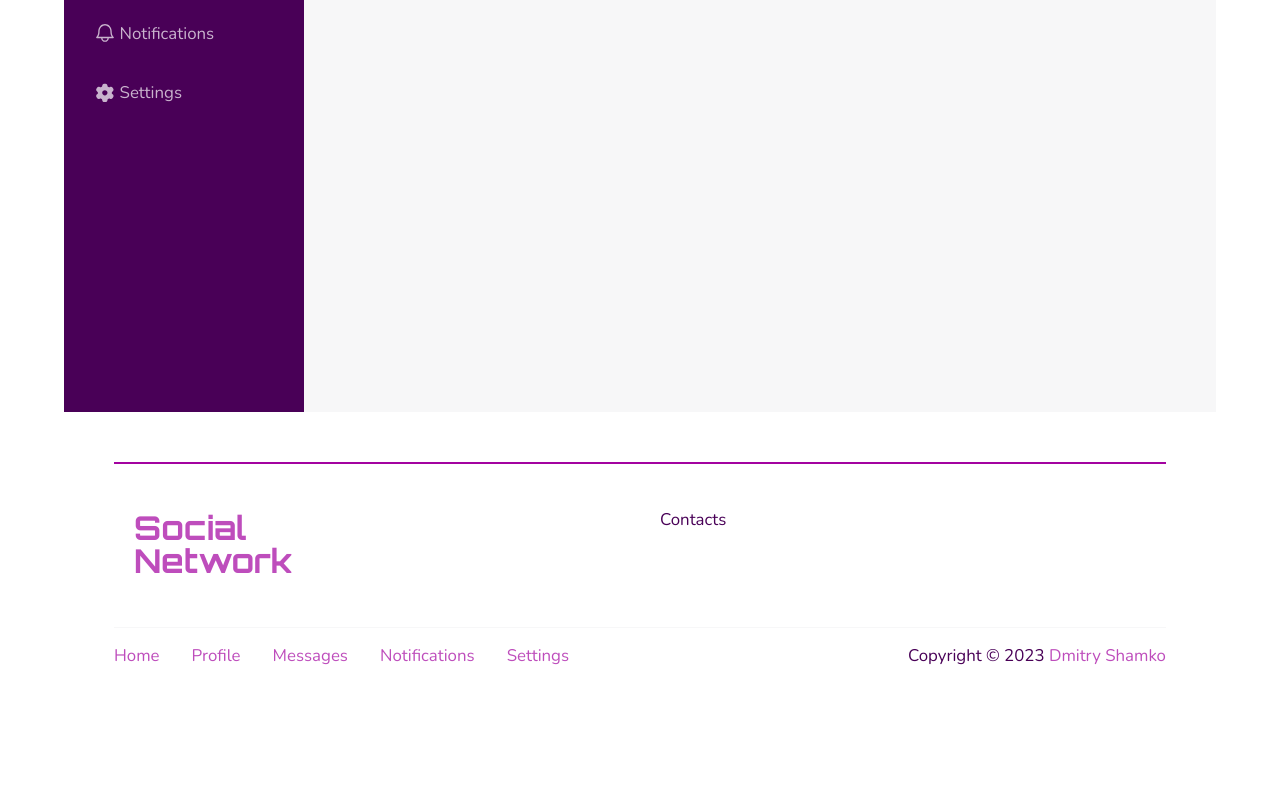
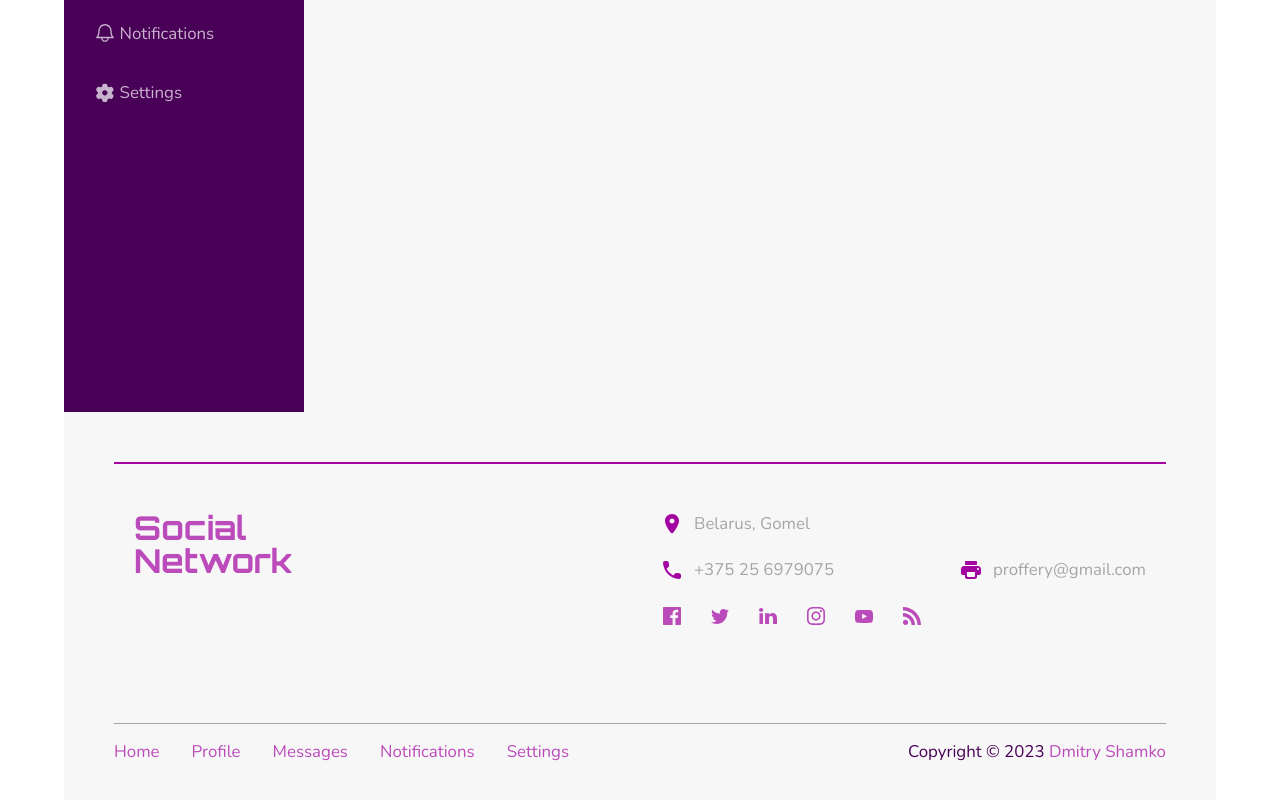
Before and after one commit to proffery/samurai-way, a React (Create React App) app: page / in a window 1280 px wide. Shown: the part 388-1188 px from the top of the page. Before the commit the page ends 1103 px from the top, so only its background shows below. Built offline with nearby package versions, Linux system fonts and the light colour scheme.

Commit message:
footer social icons

```diff
--- a/src/components/FlexWrapper.ts
+++ b/src/components/FlexWrapper.ts
@@ -5,6 +5,7 @@ type FlexWrapperPropsType = {
     justify?: string,
     align?: string,
     wrap?: string,
+    gap?: string
 }
 
 export const FlexWrapper = styled.div<FlexWrapperPropsType>`
@@ -13,4 +14,5 @@ export const FlexWrapper = styled.div<FlexWrapperPropsType>`
     justify-content: ${props => props.justify || "flex-start"};
     align-items: ${props => props.align || "stretch"};
     flex-wrap: ${props => props.wrap || "nowrap"};
+    gap: ${props => props.gap || "0px"};
 `
--- a/src/components/icon/Icon.tsx
+++ b/src/components/icon/Icon.tsx
@@ -10,7 +10,7 @@ type IconPropsType = {
 
 export const Icon = (props: IconPropsType) => {
     return (
-        <svg xmlns="http://www.w3.org/2000/svg" viewBox={props.viewBox || "0 0 30 30"} width={props.width || "24px"} height={props.height || "24px"}>
+        <svg xmlns="http://www.w3.org/2000/svg" viewBox={props.viewBox || "0 0 24 24"} width={props.width || "24px"} height={props.height || "24px"}>
             <use xlinkHref={`${iconsSprite}#${props.iconId}`} />
         </svg>
     )
--- /dev/null
+++ b/src/data/socialLinks.ts
@@ -0,0 +1,45 @@
+export const socialLinks = [
+    {
+        id: 1,
+        item_name: "Facebook",
+        item_href: "#",
+        item_icon: "facebook",
+        viewBox: "0 0 24 24",
+    },
+    {
+        id: 2,
+        item_name: "Twitter",
+        item_href: "#",
+        item_icon: "twitter",
+        viewBox: "0 0 24 24",
+    },
+    {
+        id: 3,
+        item_name: "Linkedin",
+        item_href: "#",
+        item_icon: "linkedin",
+        viewBox: "0 0 24 24",
+    },
+    {
+        id: 4,
+        item_name: "Instagram",
+        item_href: "#",
+        item_icon: "instagram",
+        viewBox: "0 0 24 24",
+    },
+    {
+        id: 5,
+        item_name: "YouTube",
+        item_href: "#",
+        item_icon: "youtube",
+        viewBox: "0 0 24 24",
+    },
+    {
+        id: 6,
+        item_name: "RSS",
+        item_href: "#",
+        item_icon: "rss",
+        viewBox: "0 0 24 24",
+    },
+
+]
--- a/src/layout/footer/Footer.tsx
+++ b/src/layout/footer/Footer.tsx
@@ -5,19 +5,41 @@ import { theme } from "../../styles/Theme.styled"
 import { FlexWrapper } from "../../components/FlexWrapper"
 import { Menu } from "../navbar/menu/Menu"
 import { Link } from "../../components/link/Link.styled"
+import { Icon } from "../../components/icon/Icon"
+import { SocialMedeaLinks } from "./socialMedeaLinks/SocialMedeaLinks"
 
 export const Footer = () => {
     return (
         <StyledFooter>
             <FooterContainer>
                 <TopWrapper align="start" direction="row" wrap="wrap" justify="space-between">
-                    <ContactsHalf><Logo type="primary"/></ContactsHalf>
-                    <ContactsHalf>Contacts</ContactsHalf>
+                    <ContactsHalf>
+                        <Logo type="primary"/>
+                    </ContactsHalf>
+                    <ContactsHalf direction="column">
+                        <IconWrapper align="center">
+                            <Icon iconId="location"/>
+                            <span>Belarus, Gomel</span>
+                        </IconWrapper>
+                        <FlexWrapper wrap="wrap" justify="space-between" gap="22px">
+                            <IconWrapper align="center">
+                                <Icon iconId="phone"/>
+                                <span>+375 25 6979075</span>
+                            </IconWrapper>
+                            <IconWrapper align="center">
+                                <Icon iconId="fax"/>
+                                <span>proffery@gmail.com</span>
+                            </IconWrapper>
+                        </FlexWrapper>
+                        <FlexWrapper>
+                            <SocialMedeaLinks />
+                        </FlexWrapper>
+                    </ContactsHalf>
                 </TopWrapper>
-                <FlexWrapper align="start" direction="row" justify="space-between">
+                <BottomWrapper align="start" direction="row" wrap="wrap" justify="space-between">
                     <Menu type="primary" direction="row" icons={false}/>
                     <Copyright><span>Copyright © 2023&nbsp;</span><Link type="primary">Dmitry Shamko</Link></Copyright>
-                </FlexWrapper>
+                </BottomWrapper>
             </FooterContainer>
         </StyledFooter>
     )
@@ -36,14 +58,20 @@ const StyledFooter = styled.footer`
 
 const FooterContainer = styled(Container)`
     flex-direction: column;
+    flex-wrap: wrap;
     padding: 50px;
     gap: 20px;
+    background-color: ${theme.color.background.primary};
+    @media ${theme.media.mobile} {
+        padding: 25px;
+    }
 `
 
 const ContactsHalf = styled(FlexWrapper)`
     width: 50%;
     height: 100%;
     padding: 50px 20px;
+    gap: 22px
 `
 const TopWrapper = styled(FlexWrapper)`
     position: relative;
@@ -62,9 +90,33 @@ const TopWrapper = styled(FlexWrapper)`
         width: 100%;
         height: 1px;
         bottom: 0;
-        background-color: ${theme.color.background.primary};
+        background-color: ${theme.color.text.placeholder};
     }
 `
+
+const BottomWrapper = styled(FlexWrapper)`
+    gap: 32px;
+`
+
+const IconWrapper = styled(FlexWrapper)`
+    color: ${theme.color.text.placeholder};
+    svg {
+        color: ${theme.color.text.primary};
+        min-width: 24px;
+    }
+    span {
+        white-space: nowrap;
+    }
+    gap: 10px;
+    @media ${theme.media.mobile} {
+        svg {
+            min-width: 18px;
+            width: 18px;
+        }
+    }
+
+`
+
 const Copyright = styled.div`
     display: flex;
     flex-wrap: wrap;
--- /dev/null
+++ b/src/layout/footer/socialMedeaLinks/SocialMedeaLinks.tsx
@@ -0,0 +1,29 @@
+import styled from "styled-components"
+import { Icon } from "../../../components/icon/Icon"
+import { Link } from "../../../components/link/Link.styled"
+import { socialLinks } from "../../../data/socialLinks"
+
+export const SocialMedeaLinks = () => {
+    return (
+        <LinksContainer>
+            {socialLinks.map(link => {
+                return (
+                    <Link key={link.id}
+                        href={link.item_href}
+                        title={link.item_name}
+                        aria-label={link.item_name + ' link'}
+                        type="primary"
+                    ><Icon iconId={link.item_icon} /></Link>
+                )
+            })}
+        </LinksContainer>
+    )
+}
+
+const LinksContainer = styled.div`
+    display: flex;
+    width: 100%;
+    align-items: center;
+    flex-wrap: wrap;
+    gap: 24px;
+`
--- a/src/layout/navbar/Navbar.tsx
+++ b/src/layout/navbar/Navbar.tsx
@@ -18,6 +18,9 @@ const StyledNavbar = styled(FlexWrapper)`
     min-height: 100vh;
     padding: 54px 28px;
     width: 25%;
-    min-width: 218px;
+    min-width: 160px;
     gap: 110px;
+    @media ${theme.media.mobile} {
+        gap: 55px;
+    }
 `
--- a/src/layout/navbar/menu/Menu.tsx
+++ b/src/layout/navbar/menu/Menu.tsx
@@ -2,6 +2,7 @@ import styled from "styled-components"
 import { Icon } from "../../../components/icon/Icon"
 import { Link } from "../../../components/link/Link.styled"
 import { menuItems } from "../../../data/menuItems"
+import { theme } from "../../../styles/Theme.styled"
 
 type MenuType = {
     type: 'primary' | 'secondary'
@@ -49,11 +50,17 @@ const StyledMenu = styled.nav<StyledMenuType>`
             align-items: center;
             justify-content: flex-start;
         }
+        @media ${theme.media.mobile} {
+            gap: 16px;
+        }
     }
 `
 const IconWrapper = styled.div`
     display: flex;
     height: 15%;
     width: 15%;
-
+    min-width: 24px;
+    @media ${theme.media.mobile} {
+        min-width: 20px;
+    }
 `
--- a/src/styles/Global.styled.ts
+++ b/src/styles/Global.styled.ts
@@ -9,6 +9,7 @@ export const GlobalStyle = createGlobalStyle`
         margin: 0;
         padding: 0;
         box-sizing: border-box;
+        /* outline: 1px solid red; */
     }
 
     *:focus-visible {
@@ -22,7 +23,6 @@ export const GlobalStyle = createGlobalStyle`
     body {
         margin: 0 auto;
         height: 100vh;
-        min-width: 320px;
         background-color: white;
         ${font({Fmin: 10, Fmax: 18})}
         font-family: 'Nunito', -apple-system, BlinkMacSystemFont, 'Segoe UI', 'Oxygen',
```
Also changed, not shown: src/assets/images/icons-sprite.svg, src/styles/Theme.styled.ts (renamed from src/styles/Theme.styled.tsx).
